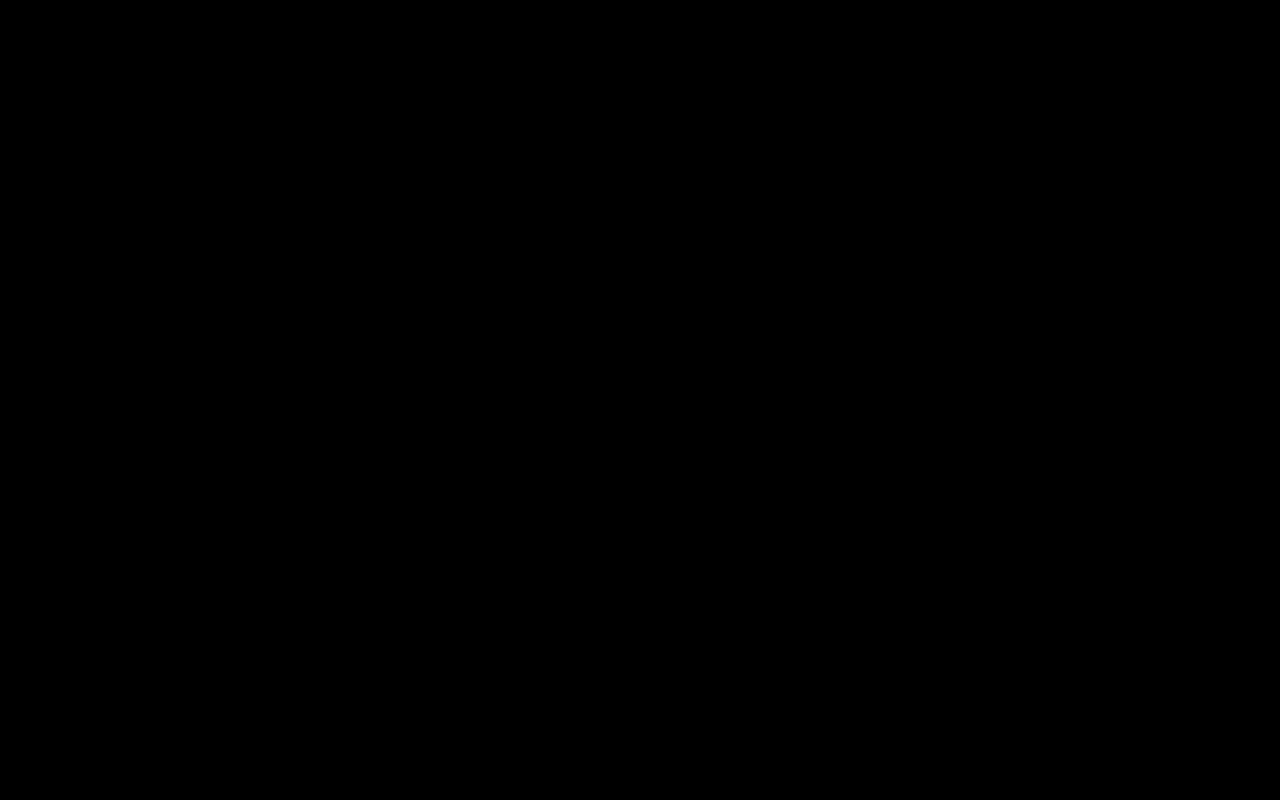
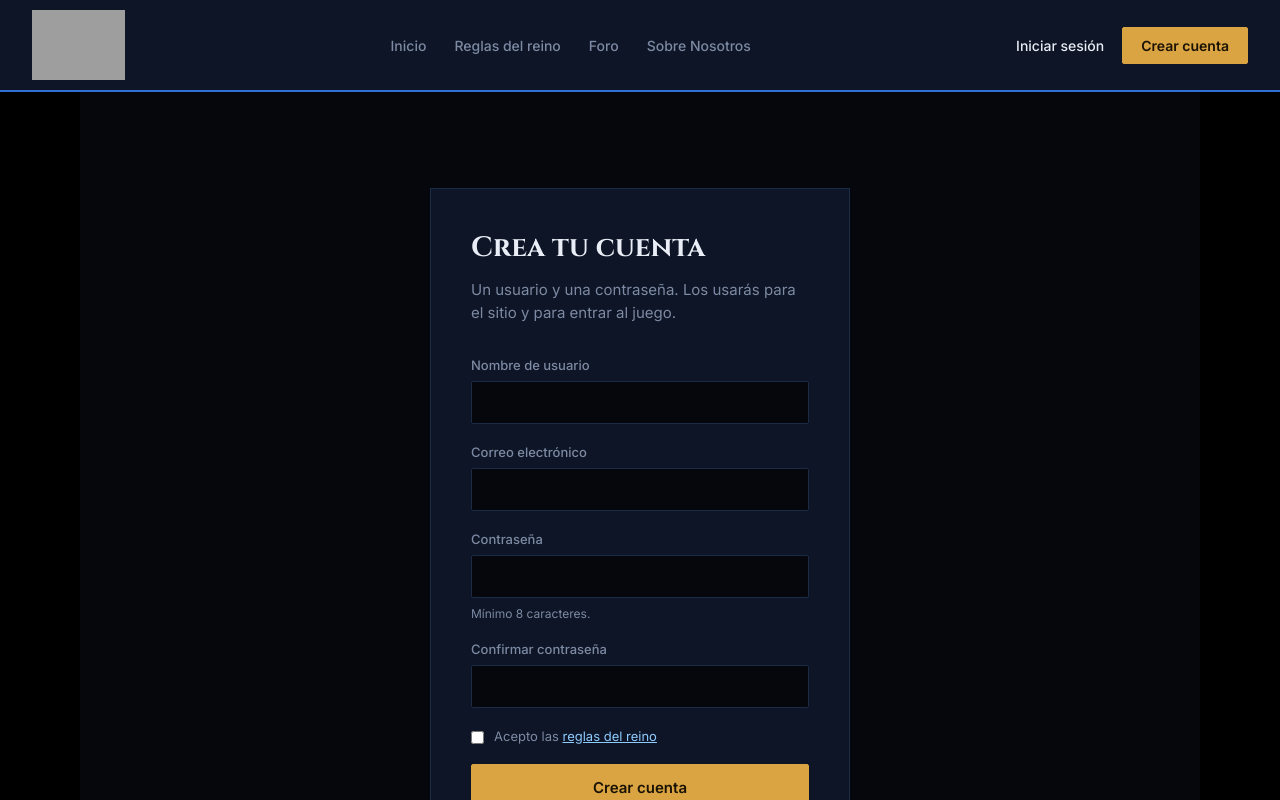
Before and after one commit to Juankqm/wow-afterlife-front, a React (Vite) app: page /registro in a window 1280 px wide. Before the commit this address had no page. Shown: the top 800 px of the page. Built offline with nearby package versions, Linux system fonts and the light colour scheme; grey boxes are pictures that could not be loaded.

Commit message:
Register Page Created

```diff
--- a/src/App.tsx
+++ b/src/App.tsx
@@ -1,17 +1,16 @@
 import { BrowserRouter, Routes, Route } from "react-router-dom";
-
+import Navbar from "./components/Navbar";
 import Home from "./pages/Home";
 import Register from "./pages/Register";
 
-function App() {
+export default function App() {
   return (
     <BrowserRouter>
+      <Navbar />
       <Routes>
         <Route path="/" element={<Home />} />
-        <Route path="/register" element={<Register />} />
+        <Route path="/registro" element={<Register />} />
       </Routes>
     </BrowserRouter>
   );
 }
-
-export default App;
--- a/src/components/Navbar.css
+++ b/src/components/Navbar.css
@@ -4,7 +4,7 @@
   justify-content: space-between;
   gap: 32px;
   padding: 0 32px;
-  height: 76px;
+  height: 92px;
   background: var(--bg-panel);
   border-bottom: 2px solid var(--ice-500);
 }
@@ -17,8 +17,9 @@
 }
 
 .navbar__logo {
-  height: 52px;
+  height: 70px;
   width: auto;
+   object-fit: contain;
 }
 
 .navbar__links {
--- a/src/pages/Home.tsx
+++ b/src/pages/Home.tsx
@@ -1,11 +1,9 @@
 import "./Home.css";
 import Hero from "../components/Hero";
-import Navbar from "../components/Navbar";
 
 function Home() {
   return (
 <>
-    <Navbar />
     <Hero />
 </>
   );
--- a/src/pages/Register.css
+++ b/src/pages/Register.css
@@ -0,0 +1,144 @@
+.register {
+  display: flex;
+  flex-direction: column;
+  align-items: center;
+  max-width: 1120px;
+  margin: 0 auto;
+  padding: 96px 32px 120px;
+  background: var(--bg-void);
+  color: var(--text-100);
+}
+
+.register__panel {
+  width: 100%;
+  max-width: 420px;
+  border: 1px solid var(--border-frost);
+  background: var(--bg-panel);
+  padding: 40px;
+}
+
+.register__title {
+  font-family: "Cinzel", serif;
+  font-weight: 700;
+  font-size: 1.75rem;
+  margin: 0 0 12px;
+}
+
+.register__lede {
+  font-family: "Inter", sans-serif;
+  font-size: 0.9375rem;
+  line-height: 1.55;
+  color: var(--text-400);
+  margin: 0 0 32px;
+}
+
+.register__form {
+  display: flex;
+  flex-direction: column;
+  gap: 20px;
+}
+
+.register__field {
+  display: flex;
+  flex-direction: column;
+  gap: 8px;
+}
+
+.register__label {
+  font-family: "Inter", sans-serif;
+  font-size: 0.8125rem;
+  font-weight: 500;
+  color: var(--text-400);
+}
+
+.register__input {
+  font-family: "Inter", sans-serif;
+  font-size: 0.9375rem;
+  color: var(--text-100);
+  background: var(--bg-void);
+  border: 1px solid var(--border-frost);
+  border-radius: 2px;
+  padding: 11px 14px;
+  transition: border-color 150ms ease;
+}
+
+.register__input:focus {
+  outline: none;
+  border-color: var(--ice-500);
+}
+
+.register__hint {
+  font-family: "Inter", sans-serif;
+  font-size: 0.75rem;
+  color: var(--text-400);
+}
+
+.register__checkbox {
+  display: flex;
+  align-items: flex-start;
+  gap: 10px;
+  font-family: "Inter", sans-serif;
+  font-size: 0.8125rem;
+  color: var(--text-400);
+}
+
+.register__checkbox input {
+  margin-top: 3px;
+}
+
+.register__checkbox a {
+  color: var(--ice-300);
+}
+
+.register__error {
+  font-family: "Inter", sans-serif;
+  font-size: 0.8125rem;
+  color: #f28b82;
+  margin: 0;
+}
+
+.register__submit {
+  font-family: "Inter", sans-serif;
+  font-weight: 600;
+  font-size: 0.9375rem;
+  padding: 13px 26px;
+  border-radius: 2px;
+  background: var(--gold-400);
+  color: #1a1204;
+  border: 1px solid var(--gold-400);
+  cursor: pointer;
+  transition: background 150ms ease, border-color 150ms ease, opacity 150ms ease;
+}
+
+.register__submit:hover:not(:disabled) {
+  background: var(--gold-500);
+  border-color: var(--gold-500);
+}
+
+.register__submit:disabled {
+  opacity: 0.6;
+  cursor: not-allowed;
+}
+
+.register__login-hint {
+  font-family: "Inter", sans-serif;
+  font-size: 0.8125rem;
+  color: var(--text-400);
+  text-align: center;
+  margin: 24px 0 0;
+}
+
+.register__login-hint a {
+  color: var(--ice-300);
+}
+
+@media (max-width: 520px) {
+  .register__steps {
+    flex-wrap: wrap;
+    row-gap: 12px;
+  }
+
+  .register__panel {
+    padding: 28px;
+  }
+}
--- a/src/pages/Register.tsx
+++ b/src/pages/Register.tsx
@@ -1,11 +1,157 @@
+import { useState } from "react";
+import type { FormEvent, ChangeEvent } from "react";
 import "./Register.css";
 
-function Register() {
+interface FormState {
+  username: string;
+  email: string;
+  password: string;
+  confirmPassword: string;
+  acceptsRules: boolean;
+}
+
+const initialState: FormState = {
+  username: "",
+  email: "",
+  password: "",
+  confirmPassword: "",
+  acceptsRules: false,
+};
+
+export default function Register() {
+  const [form, setForm] = useState<FormState>(initialState);
+  const [error, setError] = useState<string | null>(null);
+  const [submitting, setSubmitting] = useState(false);
+
+  const handleChange =
+    (field: keyof FormState) =>
+    (e: ChangeEvent<HTMLInputElement>) => {
+      const value =
+        field === "acceptsRules" ? e.target.checked : e.target.value;
+      setForm((prev) => ({ ...prev, [field]: value }));
+    };
+
+  const handleSubmit = async (e: FormEvent) => {
+    e.preventDefault();
+    setError(null);
+
+    if (form.username.trim().length < 3) {
+      setError("El nombre de usuario debe tener al menos 3 caracteres.");
+      return;
+    }
+    if (form.password.length < 8) {
+      setError("La contraseña debe tener al menos 8 caracteres.");
+      return;
+    }
+    if (form.password !== form.confirmPassword) {
+      setError("Las contraseñas no coinciden.");
+      return;
+    }
+    if (!form.acceptsRules) {
+      setError("Tienes que aceptar las reglas del reino para continuar.");
+      return;
+    }
+
+    setSubmitting(true);
+    try {
+      // TODO: reemplazar por la llamada real a tu API de registro
+      // await fetch("/api/register", { method: "POST", body: JSON.stringify(form) });
+      console.log("Registrando", form);
+    } catch {
+      setError("No se pudo crear la cuenta. Intenta de nuevo en un momento.");
+    } finally {
+      setSubmitting(false);
+    }
+  };
+
   return (
-    <main>
-      <h1>Crear Cuenta</h1>
-    </main>
+    <section className="register">
+      <div className="register__panel">
+        <h1 className="register__title">Crea tu cuenta</h1>
+        <p className="register__lede">
+          Un usuario y una contraseña. Los usarás para el sitio y para entrar al juego.
+        </p>
+
+        <form className="register__form" onSubmit={handleSubmit} noValidate>
+          <label className="register__field">
+            <span className="register__label">Nombre de usuario</span>
+            <input
+              className="register__input"
+              type="text"
+              name="username"
+              autoComplete="username"
+              value={form.username}
+              onChange={handleChange("username")}
+            />
+          </label>
+
+          <label className="register__field">
+            <span className="register__label">Correo electrónico</span>
+            <input
+              className="register__input"
+              type="email"
+              name="email"
+              autoComplete="email"
+              value={form.email}
+              onChange={handleChange("email")}
+            />
+          </label>
+
+          <label className="register__field">
+            <span className="register__label">Contraseña</span>
+            <input
+              className="register__input"
+              type="password"
+              name="password"
+              autoComplete="new-password"
+              value={form.password}
+              onChange={handleChange("password")}
+            />
+            <span className="register__hint">Mínimo 8 caracteres.</span>
+          </label>
+
+          <label className="register__field">
+            <span className="register__label">Confirmar contraseña</span>
+            <input
+              className="register__input"
+              type="password"
+              name="confirmPassword"
+              autoComplete="new-password"
+              value={form.confirmPassword}
+              onChange={handleChange("confirmPassword")}
+            />
+          </label>
+
+          <label className="register__checkbox">
+            <input
+              type="checkbox"
+              checked={form.acceptsRules}
+              onChange={handleChange("acceptsRules")}
+            />
+            <span>
+              Acepto las <a href="/reglas">reglas del reino</a>
+            </span>
+          </label>
+
+          {error && (
+            <p className="register__error" role="alert">
+              {error}
+            </p>
+          )}
+
+          <button
+            className="register__submit"
+            type="submit"
+            disabled={submitting}
+          >
+            {submitting ? "Creando cuenta…" : "Crear cuenta"}
+          </button>
+        </form>
+
+        <p className="register__login-hint">
+          ¿Ya tienes cuenta? <a href="/login">Inicia sesión</a>
+        </p>
+      </div>
+    </section>
   );
 }
-
-export default Register;
```
